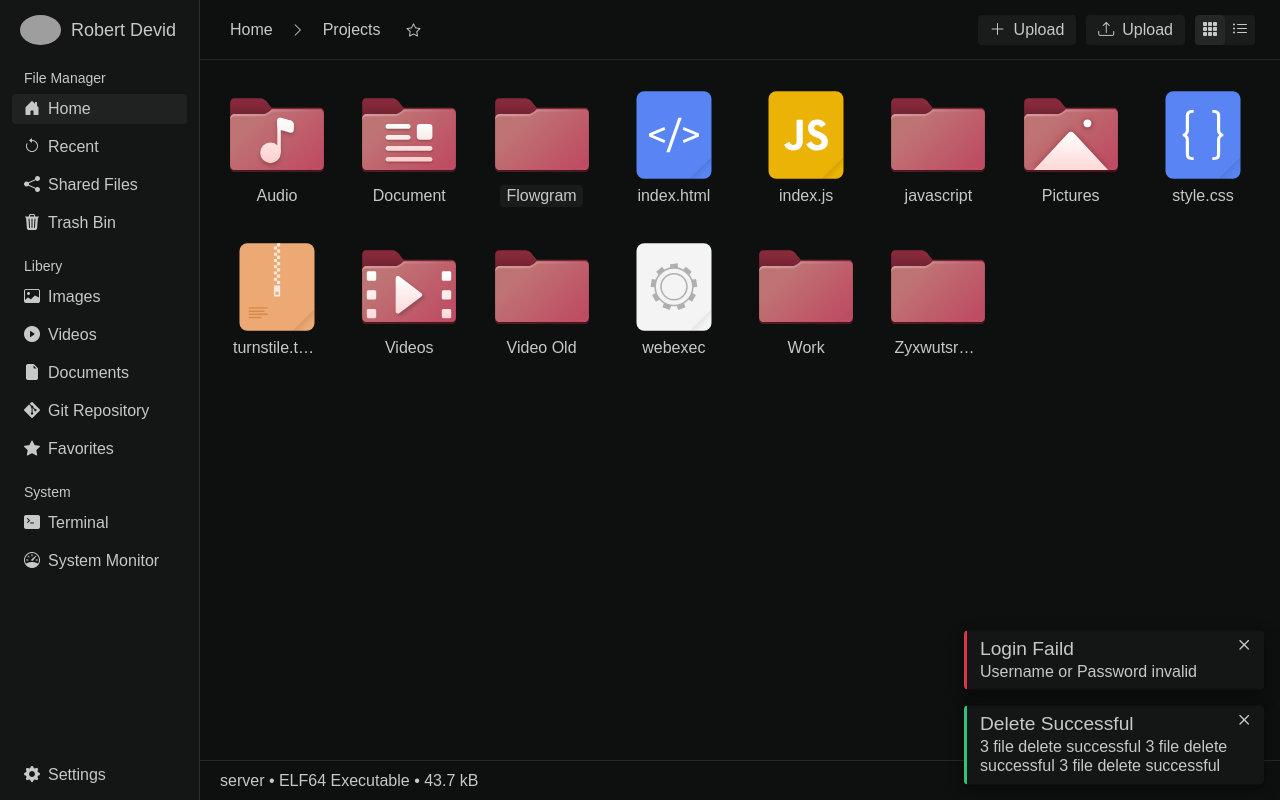
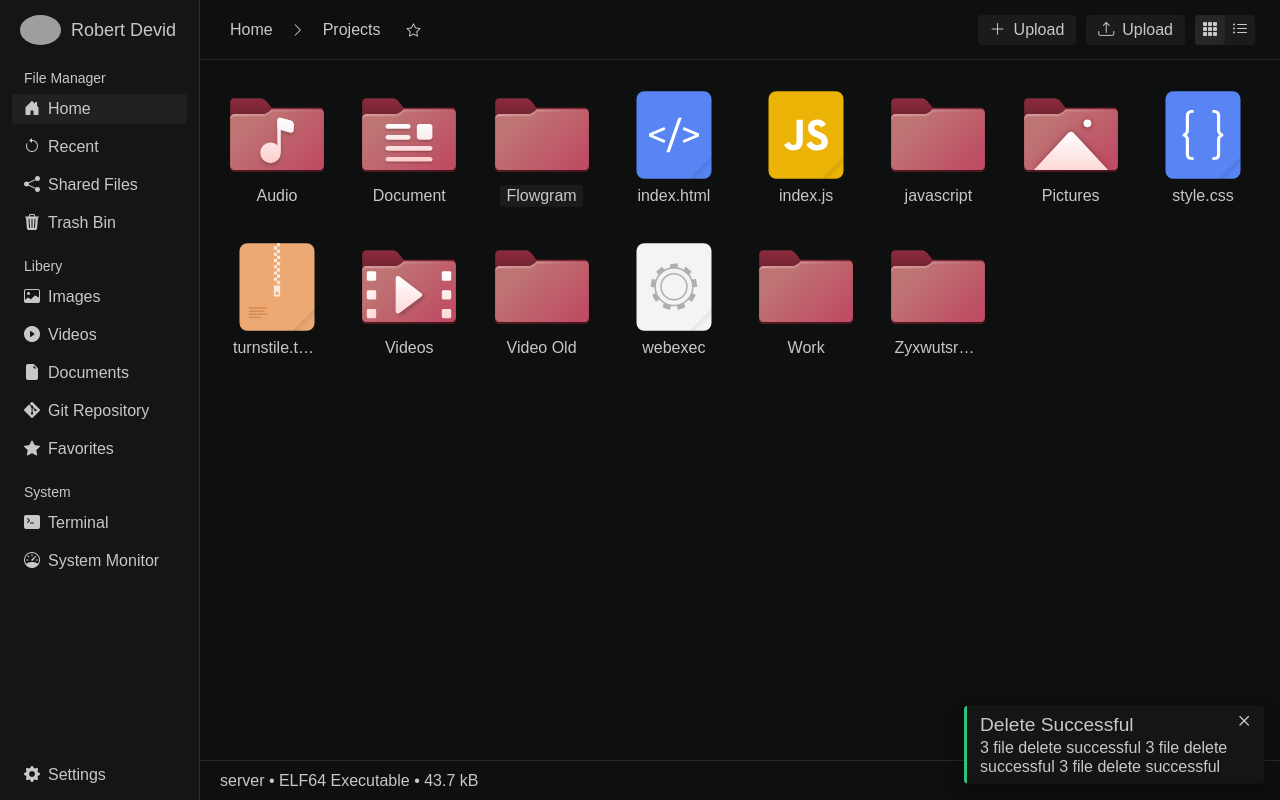
Before and after one commit to MeParthDegama/slect-front, a React (Create React App) app: page / in a window 1280 px wide. Built offline with nearby package versions, Linux system fonts and the light colour scheme; grey boxes are pictures that could not be loaded; a web font is replaced by a local one.

Commit message:
add blocks

```diff
--- a/src/App.tsx
+++ b/src/App.tsx
@@ -2,7 +2,7 @@ import React from 'react';
 import { Route, Routes } from 'react-router-dom';
 import Login from './app/login';
 import MainApp from './app/main';
-import Notify from './elements/notify';
+import { Notify } from './elements/notify';
 import "./style/main.scss"
 
 function App() {
--- a/src/components/sidebar.tsx
+++ b/src/components/sidebar.tsx
@@ -1,16 +1,25 @@
-import React, { useEffect, useState } from "react";
+import React, { useState } from "react";
 import { IconButton } from "../elements/button";
+import { NotifyBlock, NotifyBlockEnum } from "../elements/notify";
 import { useAppDispatch, useAppSelector } from "../state/hooks";
-import {change as changeWidth} from "../state/sidebarwidthSlices";
+import { change as changeWidth } from "../state/sidebarwidthSlices";
+import { addNotify } from "../state/notifySlices";
 
 const SideBar = () => {
 
     let sidebarWidth = useAppSelector(state => state.sidebarwidth.value)
 
+    const dispatch = useAppDispatch()
+
+    const NewNotification = () => {
+        dispatch(addNotify(<NotifyBlock title="Login Faild" des="Username or Password invalid" status={NotifyBlockEnum.ERROR} />))
+    }
+
+
     return (
-        <div className="side-bar" style={{minWidth: sidebarWidth}}>
+        <div className="side-bar" style={{ minWidth: sidebarWidth }}>
             <div className="user-btn">
-                <button className="btn btn-ivc">
+                <button className="btn btn-ivc" onClick={NewNotification}>
                     <img src={"/img/profile.jpg"} alt={"Robert Devid"} />
                     <span>
                         Robert Devid
@@ -75,7 +84,7 @@ const SideBarExp = () => {
     }
 
     return (
-        <div className="side-bar-exp" onMouseDown={mouseDown} onMouseUp={mouseUp} style={{left: sidebarWidth}}>
+        <div className="side-bar-exp" onMouseDown={mouseDown} onMouseUp={mouseUp} style={{ left: sidebarWidth }}>
 
         </div>
     )
--- a/src/elements/notify.tsx
+++ b/src/elements/notify.tsx
@@ -1,7 +1,8 @@
 import React from "react";
 import { IconButtonSquare } from "./button";
+import { useAppSelector } from "../state/hooks";
 
-enum NotificationEnum {
+enum NotifyBlockEnum {
     SUCCESS,
     ERROR,
 }
@@ -9,28 +10,33 @@ enum NotificationEnum {
 type NotificationProp = {
     title: string
     des: string
-    status: NotificationEnum
+    status: NotifyBlockEnum
 }
 
-const Notification = ({title, des, status}: NotificationProp) => {
+const NotifyBlock = ({ title, des, status }: NotificationProp) => {
     return (
         <div className="notification">
             <span className="title">{title}</span>
             <span className="des">{des}</span>
             <IconButtonSquare ivc={true} icon={<i className="bi bi-x"></i>} />
-            <div className={`status-line ${status == NotificationEnum.SUCCESS ? "success" : "error" }`}></div>
+            <div className={`status-line ${status === NotifyBlockEnum.SUCCESS ? "success" : "error"}`}></div>
         </div>
     )
 }
 
 const Notify = () => {
+
+    let nonification = useAppSelector(state => state.notify.notifes)
+
     return (
-        <div className="noti-wrap">
-            <Notification title="Login Faild" des="Username or Password invalid" status={NotificationEnum.ERROR} />
-            <Notification title="Delete Successful" des="3 file delete successful 3 file delete successful 3 file delete successful" status={NotificationEnum.SUCCESS} />
+        <div className="noti-wrap" id="notify-wrap">
+
+            <NotifyBlock title="Delete Successful" des="3 file delete successful 3 file delete successful 3 file delete successful" status={NotifyBlockEnum.SUCCESS} />
+
+            {nonification}
+
         </div>
     )
 }
 
-
-export default Notify
+export { Notify, NotifyBlock, NotifyBlockEnum }
--- /dev/null
+++ b/src/state/notifySlices.ts
@@ -0,0 +1,29 @@
+import { createSlice } from '@reduxjs/toolkit'
+import type { RootState } from './state'
+
+interface NotifyState {
+  nextId: number,
+  notifes: [JSX.Element | undefined],
+  addNew: boolean
+}
+
+const initialState: NotifyState = {
+  nextId: 0,
+  notifes: [undefined],
+  addNew: true
+}
+
+export const NotifySlice = createSlice({
+  name: 'Notify',
+  initialState,
+  reducers: {
+    addNotify: (state, value) => {
+      state.notifes.push(value.payload)
+    }
+  }
+})
+
+export const { addNotify } = NotifySlice.actions
+
+export const selectCount = (state: RootState) => state.notify.notifes
+export default NotifySlice.reducer
--- a/src/state/state.ts
+++ b/src/state/state.ts
@@ -1,11 +1,13 @@
 import { configureStore } from "@reduxjs/toolkit"
 import counterReducer from "./counterSlices"
+import notifySlices from "./notifySlices"
 import sidebarwidthSlices from "./sidebarwidthSlices"
 
 export const store = configureStore({
     reducer: {
         counter: counterReducer,
-        sidebarwidth: sidebarwidthSlices
+        sidebarwidth: sidebarwidthSlices,
+        notify: notifySlices
     }
 })
 
```
